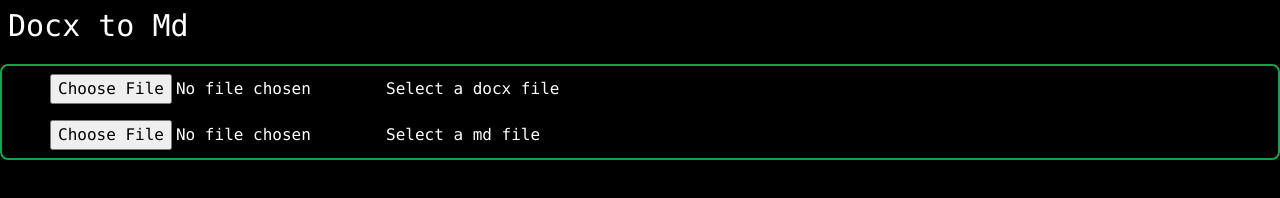
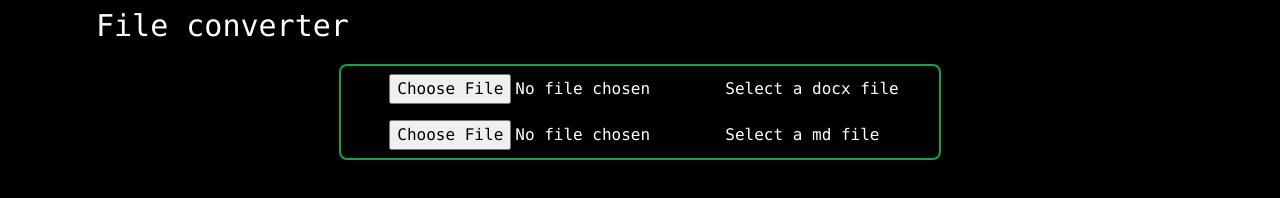
Before and after one commit to r-southworth/openxmlui, a website: page src/index.html in a window 1280 px wide. Drawn offline with Linux system fonts and the light colour scheme.

Commit message:
border fits file input + centered

```diff
--- a/src/index.html
+++ b/src/index.html
@@ -9,10 +9,10 @@
 </head>
 <body class="bg-black">
     <header>
-        <h1 class="p-2 font-mono text-3xl text-white mx-auto container">Docx to Md</h1>
+        <h1 class="p-2 font-mono text-3xl text-white mx-auto container px-24">File converter</h1>
     </header>
     <main>
-        <div id="inputs" class="text-white font-mono border-2 border-green-600 rounded-lg m-3 container mx-auto px-10">
+        <div id="inputs" class="text-white font-mono border-2 border-green-600 rounded-lg m-3 container mx-auto px-10 max-w-max">
             <ul>
                 <li>
                     <input  class="p-2" id="docxFile" type="file" placeholder="Give me a docx file" accept=".docx">Select a docx file</input>
@@ -26,4 +26,25 @@
 		</div>
     </main>
 </body>
+<!-- Using utilities: -->
+<!-- <button class="bg-blue-500 hover:bg-blue-700 text-white font-bold py-2 px-4 rounded">
+    Button
+  </button>
+
+  Extracting component classes:
+  <button class="btn btn-blue">
+    Button
+  </button>
+
+  <style>
+    .btn {
+      @apply font-bold py-2 px-4 rounded;
+    }
+    .btn-blue {
+      @apply bg-blue-500 text-white;
+    }
+    .btn-blue:hover {
+      @apply bg-blue-700;
+    }
+  </style>!-->
 </html>
```
Also changed, not shown: dist/output.css.
